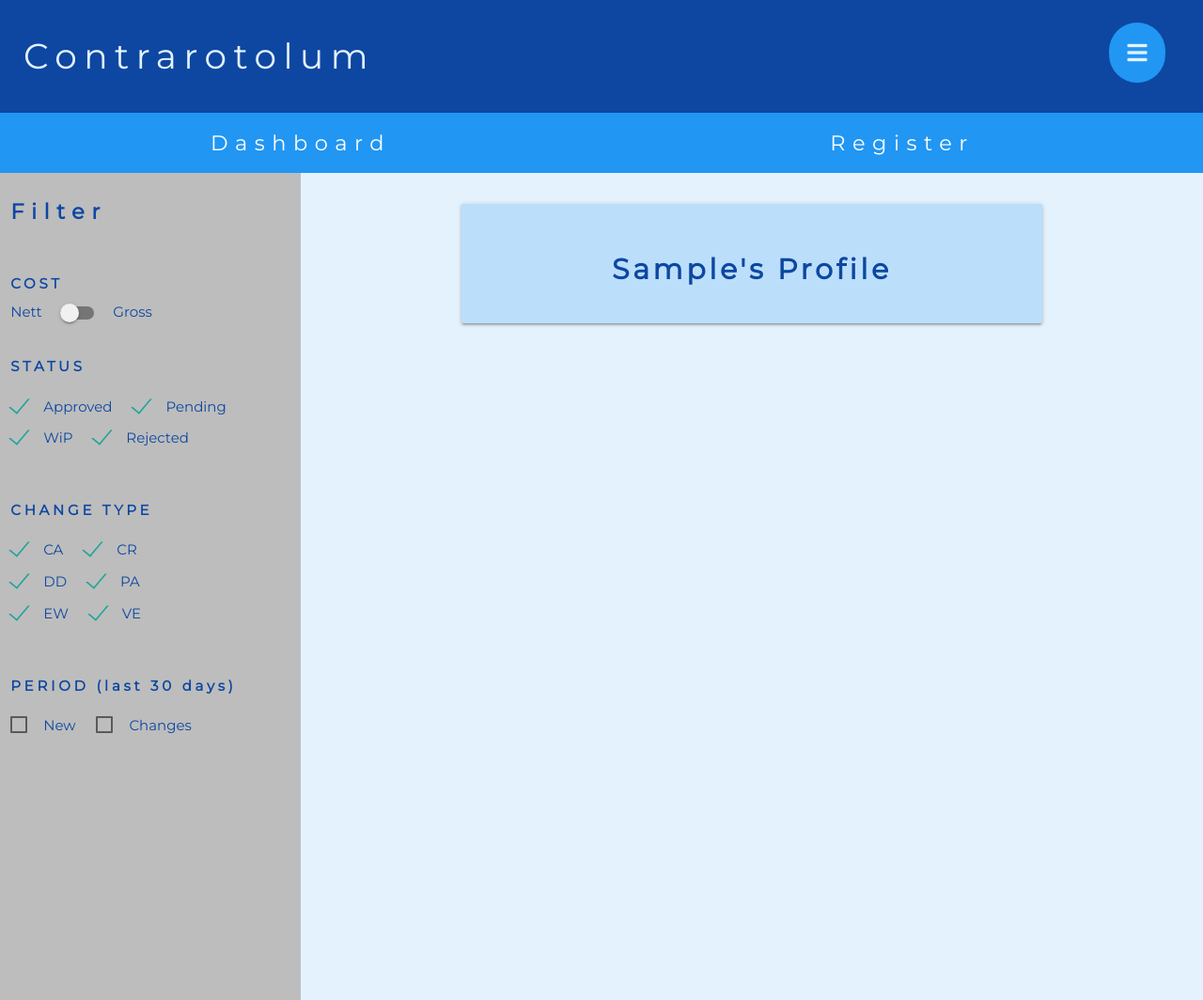
After one commit to Code-Institute-Submissions/MS4-0, a Flask app: a page that uses templates/base.html in a window 1280 px wide. The commit adds this page. Shown: the whole page at 94% size. Run offline with Flask 2, Linux system fonts and the light colour scheme; the visitor is signed in with stand-in values (Sample User, id 1); a database or web service that is not in the repository returns one stand-in record (values such as "Sample title"); some libraries are stand-ins or nearby versions.

Commit message:
Add session user profile

```diff
--- a/app.py
+++ b/app.py
@@ -46,6 +46,7 @@ def registration():
 
     session["user"] = request.form.get("email")
     flash("Registration Successful!")
+    return redirect(url_for("profile", username=session["user"]))
   return render_template("registration.html")
 
 
@@ -53,8 +54,7 @@ def registration():
 def login():
   if request.method == "POST":
     # check if username exists in db
-    existing_user = mongo.db.users.find_one(
-      {"email": request.form.get("email")})
+    existing_user = mongo.db.users.find_one({"email": request.form.get("email")})
 
     if existing_user:
       # ensure hashed password matches user input
@@ -62,6 +62,8 @@ def login():
         existing_user["password"], request.form.get("password1")):
           session["user"] = request.form.get("email")
           flash("Welcome, {}".format(existing_user["first_name"]))
+          return redirect(url_for(
+            "profile", username=session["user"]))
       else:
         # invalid password match
         flash("Incorrect Email and / or Password")
@@ -73,6 +75,14 @@ def login():
       return redirect(url_for("login"))
 
   return render_template("login.html")
+
+
+@app.route("/profile/<username>")
+def profile(username):
+  # grab the sessions user's username from db
+  username = mongo.db.users.find_one(
+    {"email": session["user"]})["first_name"]
+  return render_template("profile.html", username=username)
 
 
 @app.route("/register")
--- a/templates/base.html
+++ b/templates/base.html
@@ -37,7 +37,7 @@
     <!-- Materialize Dropdown Menu -->
     <ul id="dropdown1" class="dropdown-content">
       <li><a href="{{ url_for('login') }}">Log In</a></li>
-      <li><a href="#!">two</a></li>
+      <li><a href="{{ url_for('profile', username=session['user']) }}">Profile</a></li>
       <li><a href="{{ url_for('registration') }}">Register</a></li>
     </ul>
     <nav class="nav-main">
--- /dev/null
+++ b/templates/profile.html
@@ -0,0 +1,21 @@
+{% extends "base.html" %}
+{% block content %}
+
+<div class="containerLogin">
+  <div class="row">
+    <div class="col s8 offset-s2">
+      <div class="card-panel blue lighten-4">
+        <h3 class="center-align">{{ username }}'s Profile</h3>
+
+      </div>
+    </div>
+  </div>
+</div>
+
+{% endblock %}
+
+
+
+{% block scripts %}
+
+{% endblock %}
```
